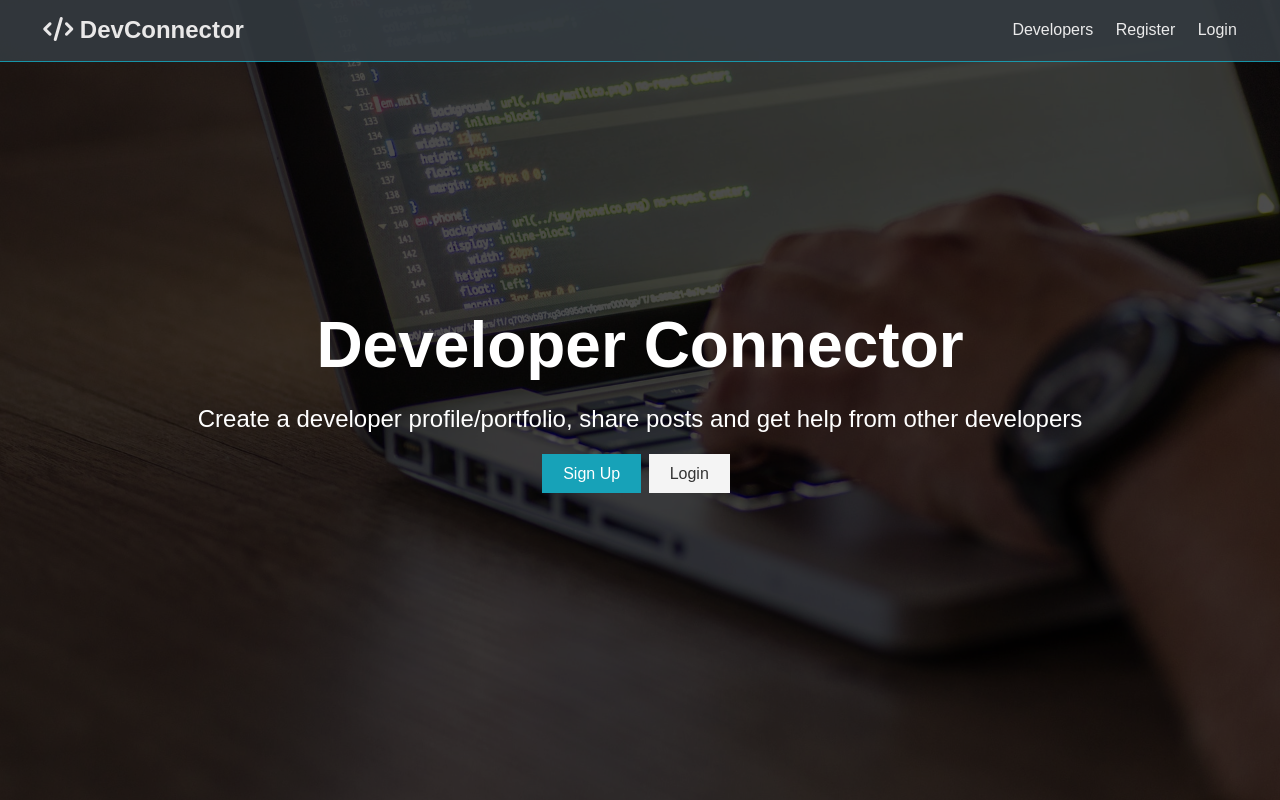
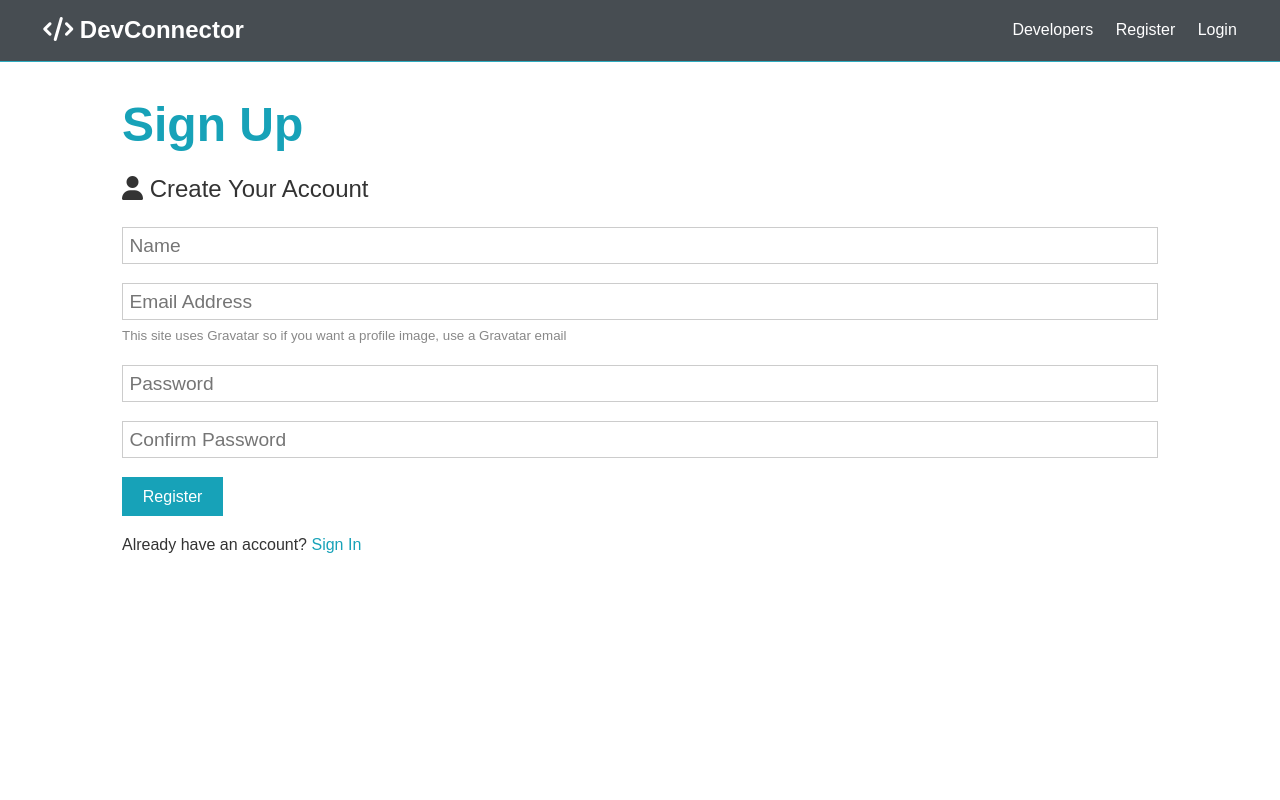
Before and after one commit to detoner777/MERN-stack-devConnector, a React (Create React App) app in the folder client/: page /register in a window 1280 px wide. Built offline with nearby package versions, Linux system fonts and the light colour scheme.

Commit message:
Register Form and Login

```diff
--- a/client/src/App.js
+++ b/client/src/App.js
@@ -1,14 +1,26 @@
 import React, { Fragment } from "react";
+import { BrowserRouter as Router, Route, Switch } from "react-router-dom";
 import Navbar from "./components/layout/Navbar";
 import Landing from "./components/layout/Landing";
+import Register from "./components/auth/Register";
+import Login from "./components/auth/Login";
 
 import "./App.css";
 
 const App = () => (
-  <Fragment>
-    <Navbar />
-    <Landing />
-  </Fragment>
+  <Router>
+    <Fragment>
+      <Navbar />
+
+      <Route exact path="/" component={Landing} />
+      <section className="container">
+        <Switch>
+          <Route exact path="/register" component={Register} />
+          <Route exact path="/login" component={Login} />
+        </Switch>
+      </section>
+    </Fragment>
+  </Router>
 );
 
 export default App;
--- /dev/null
+++ b/client/src/components/auth/Login.js
@@ -0,0 +1,7 @@
+import React from "react";
+
+const Login = () => {
+  return <div>Login</div>;
+};
+
+export default Login;
--- /dev/null
+++ b/client/src/components/auth/Register.js
@@ -0,0 +1,85 @@
+import React, { Fragment, useState } from "react";
+
+const Register = () => {
+  const [formData, setFormData] = useState({
+    name: "",
+    email: "",
+    password: "",
+    password2: ""
+  });
+
+  const { name, email, password, password2 } = formData;
+
+  const onChange = e =>
+    setFormData({ ...formData, [e.target.name]: e.target.value });
+
+  const onSubmit = e => {
+    e.preventDefault();
+    if (password !== password2) {
+      console.log("Passwords do not match");
+    } else {
+      console.log(formData);
+    }
+  };
+
+  return (
+    <Fragment>
+      <h1 className="large text-primary">Sign Up</h1>
+      <p className="lead">
+        <i className="fas fa-user"></i> Create Your Account
+      </p>
+      <form className="form" onSubmit={e => onSubmit(e)}>
+        <div className="form-group">
+          <input
+            type="text"
+            placeholder="Name"
+            name="name"
+            value={name}
+            onChange={e => onChange(e)}
+            required
+          />
+        </div>
+        <div className="form-group">
+          <input
+            type="email"
+            placeholder="Email Address"
+            name="email"
+            value={email}
+            onChange={e => onChange(e)}
+            required
+          />
+          <small className="form-text">
+            This site uses Gravatar so if you want a profile image, use a
+            Gravatar email
+          </small>
+        </div>
+        <div className="form-group">
+          <input
+            type="password"
+            placeholder="Password"
+            name="password"
+            value={password}
+            onChange={e => onChange(e)}
+            minLength="6"
+          />
+        </div>
+        <div className="form-group">
+          <input
+            type="password"
+            placeholder="Confirm Password"
+            name="password2"
+            value={password2}
+            onChange={e => onChange(e)}
+            minLength="6"
+          />
+        </div>
+        <input type="submit" className="btn btn-primary" value="Register" />
+      </form>
+      <p className="my-1">
+        Already have an account? <a href="login.html">Sign In</a>
+      </p>
+    </Fragment>
+  );
+};
+
+export default Register;
--- a/client/src/components/layout/Landing.js
+++ b/client/src/components/layout/Landing.js
@@ -1,4 +1,5 @@
 import React from "react";
+import { Link } from "react-router-dom";
 
 const Landing = () => {
   return (
@@ -11,12 +12,12 @@
             other developers
           </p>
           <div className="buttons">
-            <a href="register.html" className="btn btn-primary">
+            <Link to="/register" className="btn btn-primary">
               Sign Up
-            </a>
-            <a href="login.html" className="btn btn-light">
+            </Link>
+            <Link to="/login" className="btn btn-light">
               Login
-            </a>
+            </Link>
           </div>
         </div>
       </div>
--- a/client/src/components/layout/Navbar.js
+++ b/client/src/components/layout/Navbar.js
@@ -1,22 +1,23 @@
 import React from "react";
+import { Link } from "react-router-dom";
 
 const Navbar = () => {
   return (
     <nav className="navbar bg-dark">
       <h1>
-        <a href="index.html">
+        <Link to="/">
           <i className="fas fa-code"></i> DevConnector
-        </a>
+        </Link>
       </h1>
       <ul>
         <li>
-          <a href="profiles.html">Developers</a>
+          <a href="!#">Developers</a>
         </li>
         <li>
-          <a href="register.html">Register</a>
+          <Link to="/register">Register</Link>
         </li>
         <li>
-          <a href="login.html">Login</a>
+          <Link to="/login">Login</Link>
         </li>
       </ul>
     </nav>
```
